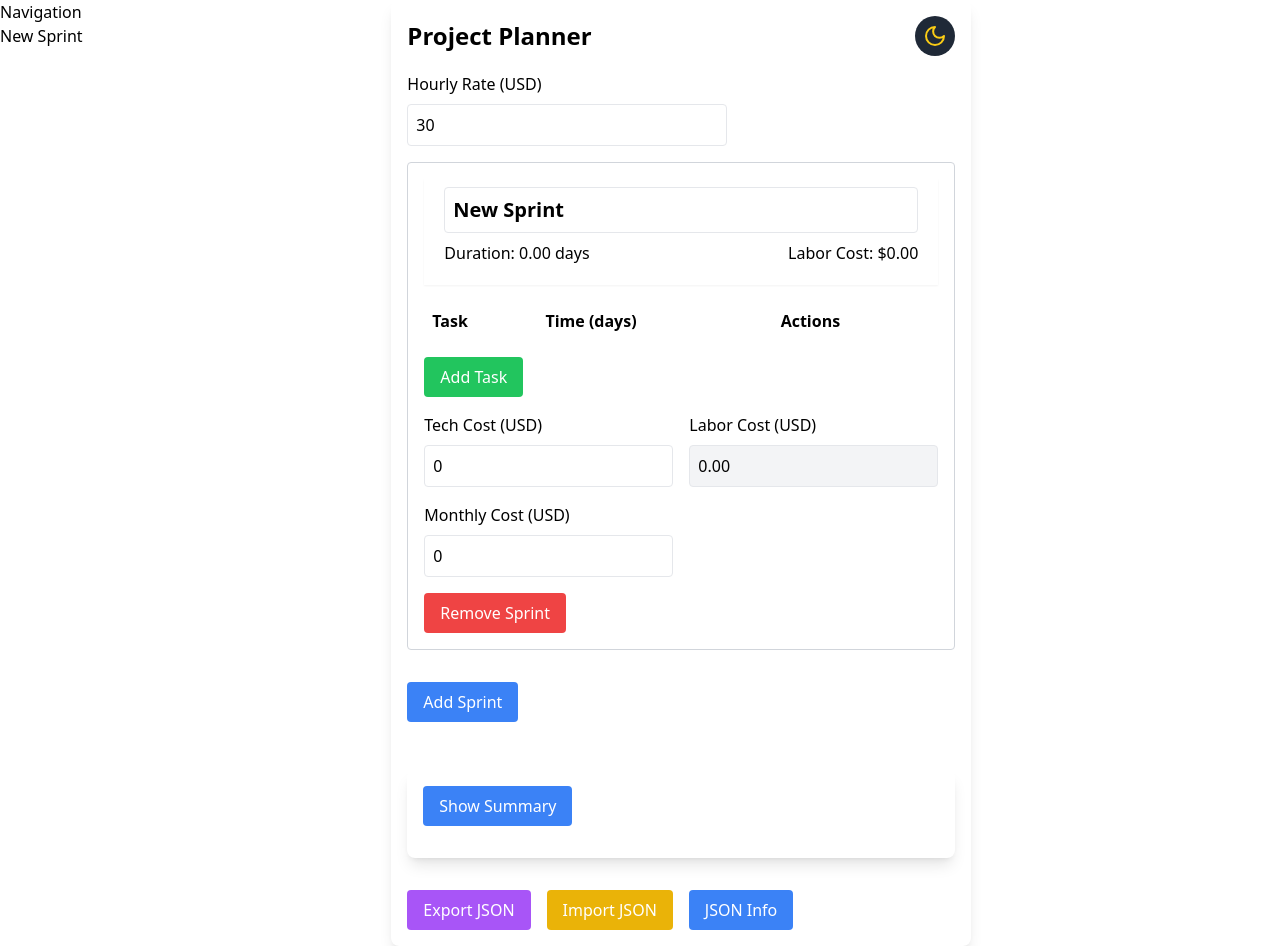
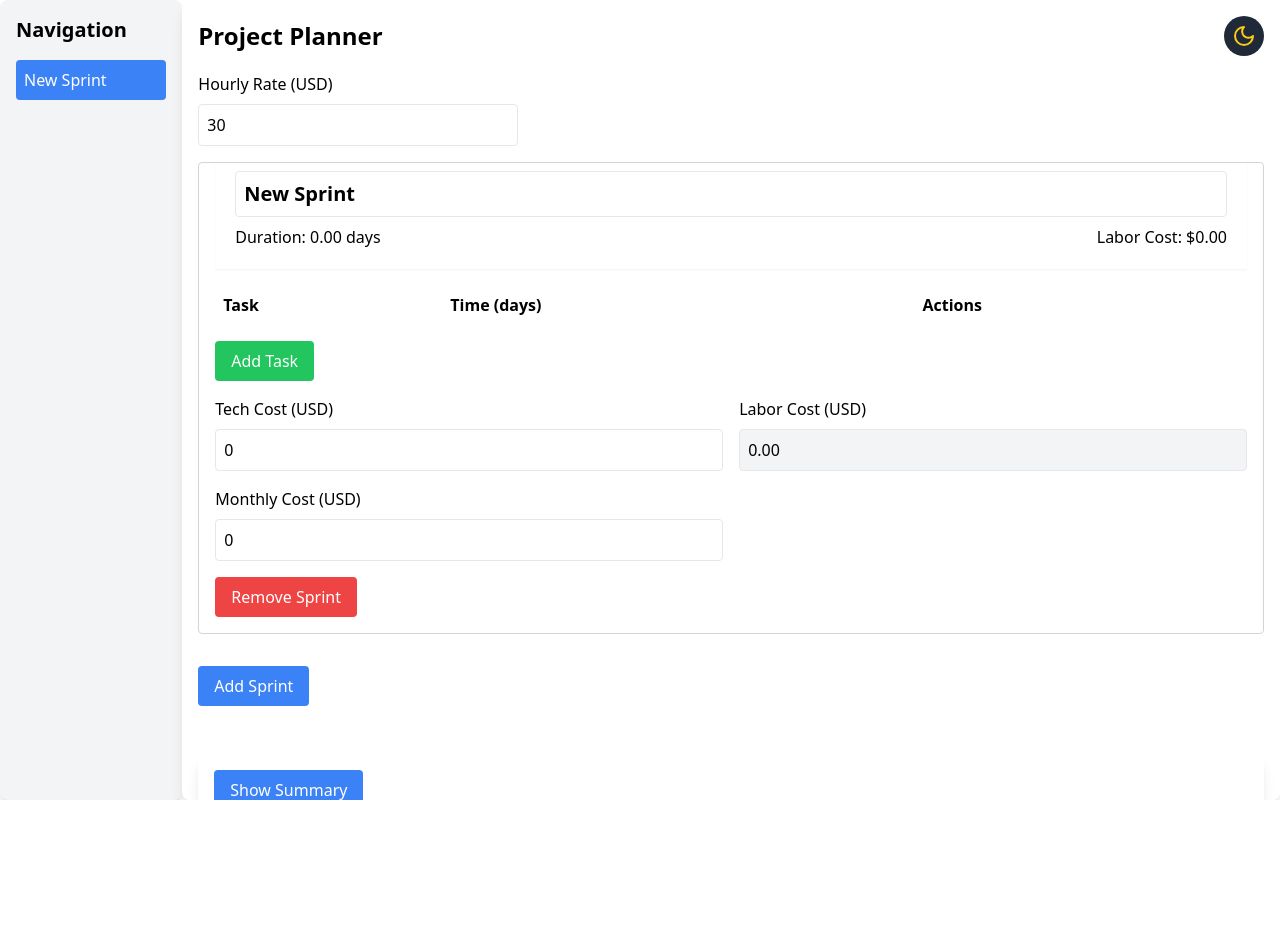
Before and after one commit to jjhbotache/projectCalc, a React (Vite) app: page / in a window 1280 px wide. Both pictures are taken after a click on the button "Add Sprint". After the commit the page ends 800 px from the top, so only its background shows below. Built offline with nearby package versions, Linux system fonts and the light colour scheme.

Commit message:
modifying layout

```diff
--- a/src/App.jsx
+++ b/src/App.jsx
@@ -213,9 +213,9 @@ export default function ProjectPlanner (){
   };
 
   return (
-    <div className="flex">
+    <div className="flex h-screen scroll-smooth">
       <Navigation sprints={sprints} onSprintClick={handleSprintClick} />
-      <div className={`max-w-6xl mx-auto p-4 ${darkMode ? 'bg-gray-800 text-white' : 'bg-white'} shadow-lg rounded-lg`}>
+      <div className={`p-4 w-full h-full overflow-y-auto scroll-smooth ${darkMode ? 'bg-gray-800 text-white' : 'bg-white'} shadow-lg rounded-lg`}>
         <div className="flex justify-between items-center mb-4">
           <h2 className="text-2xl font-bold">Project Planner</h2>
           <button
@@ -237,7 +237,7 @@ export default function ProjectPlanner (){
         </div>
 
         {sprints.map((sprint, index) => (
-          <div key={sprint.id} id={`sprint-${index}`} className={`mb-8 border p-4 rounded ${darkMode ? 'border-gray-600' : 'border-gray-300'}`}>
+          <div key={sprint.id} id={`sprint-${index}`} className={`mb-8 border p-4 pt-0 rounded ${darkMode ? 'border-gray-600' : 'border-gray-300'}`}>
             <div className={`sticky top-0 z-10 p-5 mb-4 ${darkMode ? 'bg-gray-800' : 'bg-white'} shadow-sm pt-2`}>
               <input
                 value={sprint.name}
--- a/src/components/Navigation.jsx
+++ b/src/components/Navigation.jsx
@@ -9,16 +9,19 @@ export default function Navigation({ sprints, onSprintClick }) {
   };
 
   return (
-    <div className="navigation">
-      <h2>Navigation</h2>
-      <ul>
+    <div className="navigation p-4 bg-gray-100 rounded-lg shadow-md w-52 h-full overflow-y-auto ">
+      <h2 className="text-xl font-bold mb-4">Navigation</h2>
+      <ul className="space-y-2">
         {sprints.map((sprint, index) => (
           <li key={sprint.id}>
-            <button onClick={() => handleSprintClick(index)}>
+            <button
+              className="w-full text-left p-2 bg-blue-500 text-white rounded hover:bg-blue-600 focus:outline-none"
+              onClick={() => handleSprintClick(index)}
+            >
               {sprint.name}
             </button>
             {expanded === index && (
-              <div className="sprint-details">
+              <div className="sprint-details mt-2 p-2 bg-white border rounded shadow">
                 <p>Duration: {sprint.duration.toFixed(2)} days</p>
                 <p>Labor Cost: {sprint.laborCost.toFixed(2)}</p>
               </div>
--- a/src/components/ProjectPlanner.jsx
+++ b/src/components/ProjectPlanner.jsx
@@ -1,5 +1,5 @@
 import { useState, useRef } from 'react';
-import { Moon, Sun, Copy, Check } from 'lucide-react';
+import { Moon, Sun } from 'lucide-react';
 import Sprint from './Sprint';
 import JsonInfoDialog from './JsonInfoDialog';
 import useDarkMode from '../hooks/useDarkMode';
--- a/src/components/Sprint.jsx
+++ b/src/components/Sprint.jsx
@@ -3,7 +3,7 @@ import { formatCurrency } from '../utils/format';
 
 export default function Sprint({ sprint, updateSprint, updateTask, addTask, removeTask, removeSprint, darkMode }) {
   return (
-    <div className={`mb-8 border p-4 rounded ${darkMode ? 'border-gray-600' : 'border-gray-300'}`}>
+    <div className={`mb-8 border p-4 pt-0 rounded ${darkMode ? 'border-gray-600' : 'border-gray-300'}`}>
       <div className={`sticky top-0 z-10 p-5 mb-4 ${darkMode ? 'bg-gray-800' : 'bg-white'} shadow-sm pt-2`}>
         <input
           value={sprint.name}
```
Also changed, not shown: eslint.config.js (deleted, +0 -38 lines).
